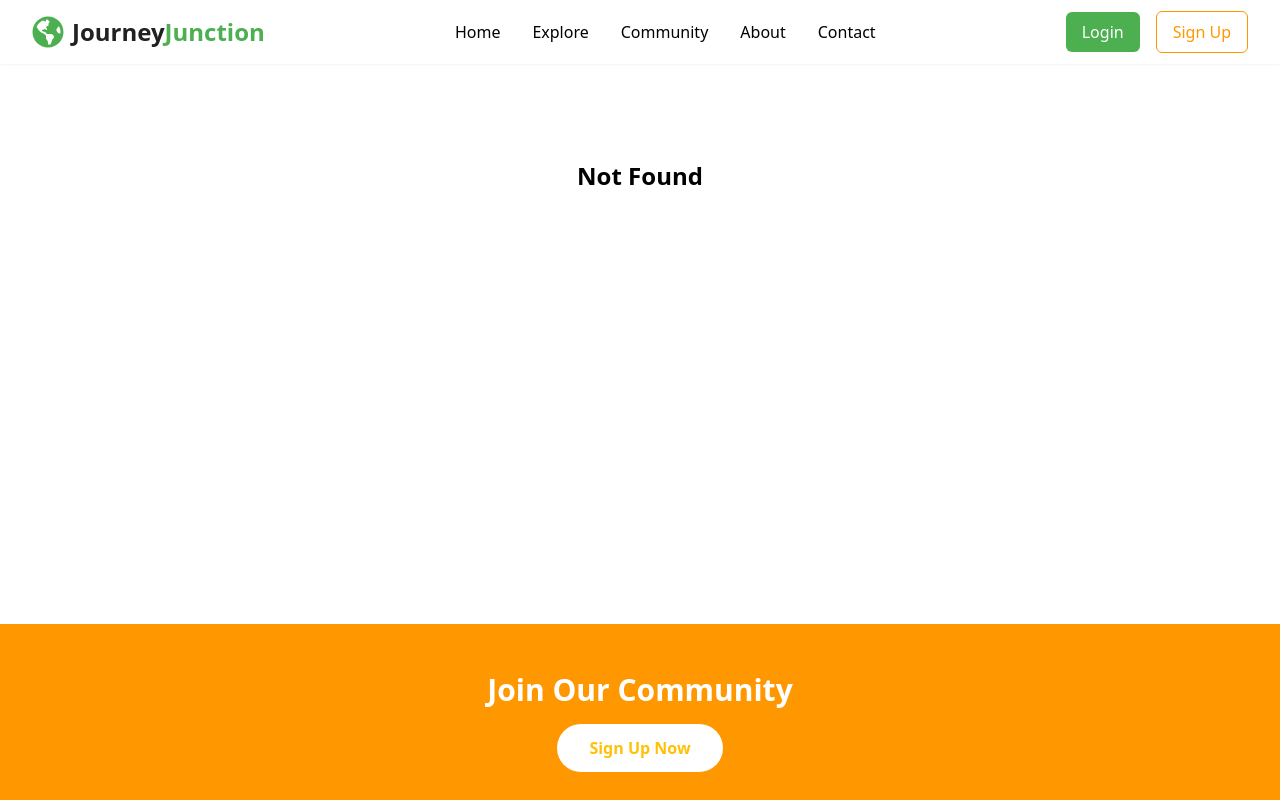
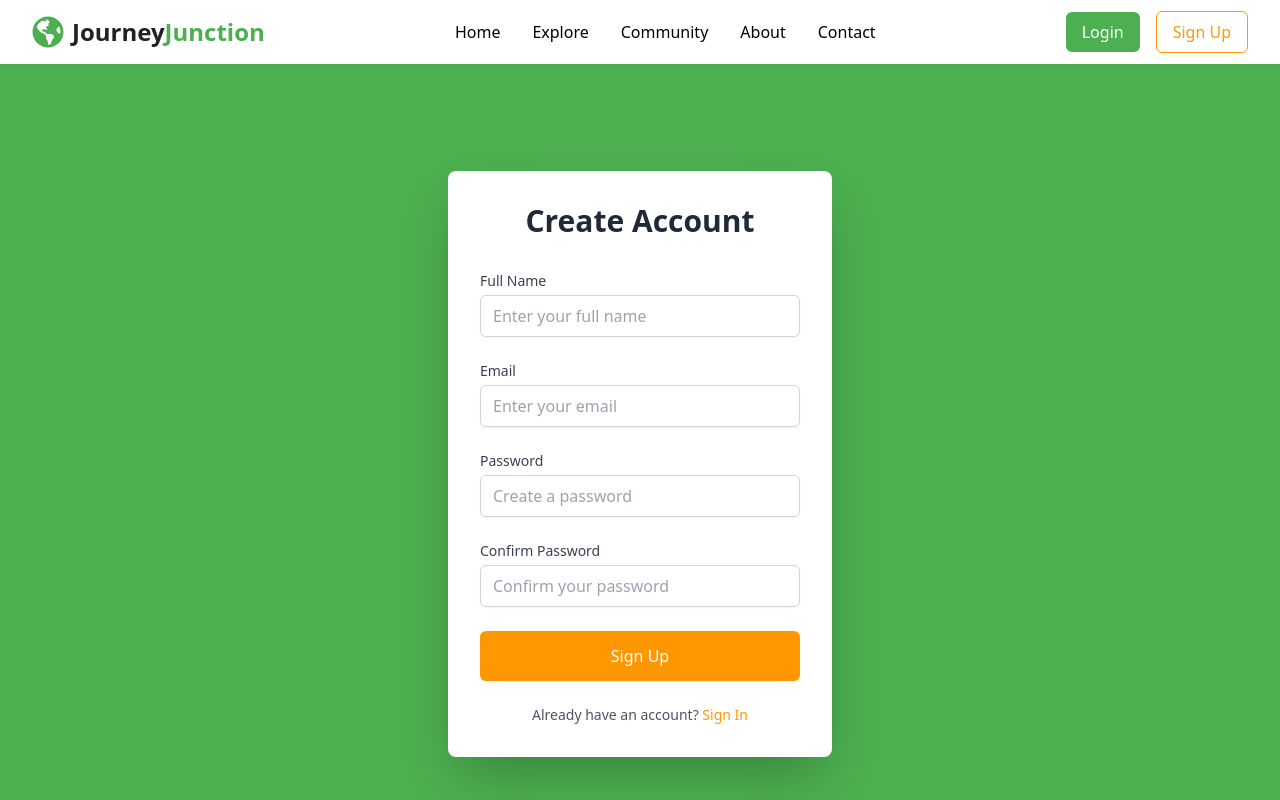
Before and after one commit to atultiwari7388/JourneyJunction-Fullstack-2024, a Next.js app in the folder frontend/: page /signup in a window 1280 px wide. Before the commit this address had no page. Shown: the top 800 px of the page. Built offline with nearby package versions, Linux system fonts and the light colour scheme.

Commit message:
8. Login and signup screen design done

```diff
--- /dev/null
+++ b/frontend/src/app/(pages)/login/page.tsx
@@ -0,0 +1,48 @@
+export default function LoginPage() {
+  return (
+    <div className="min-h-screen flex items-center justify-center bg-myprimary">
+      <div className="bg-white p-8 rounded-lg shadow-2xl w-96">
+        <h1 className="text-3xl font-bold text-center mb-8 text-gray-800">
+          Welcome Back
+        </h1>
+
+        <form className="space-y-6">
+          <div>
+            <label className="block text-sm font-medium text-gray-700">
+              Email
+            </label>
+            <input
+              type="email"
+              className="mt-1 block w-full px-3 py-2 border border-gray-300 rounded-md shadow-sm focus:outline-none focus:ring-2 focus:ring-mysecondary focus:border-mysecondary"
+              placeholder="Enter your email"
+            />
+          </div>
+
+          <div>
+            <label className="block text-sm font-medium text-gray-700">
+              Password
+            </label>
+            <input
+              type="password"
+              className="mt-1 block w-full px-3 py-2 border border-gray-300 rounded-md shadow-sm focus:outline-none focus:ring-2 focus:ring-mysecondary focus:border-mysecondary"
+              placeholder="Enter your password"
+            />
+          </div>
+
+          <button
+            type="submit"
+            className="w-full py-3 px-4 border border-transparent rounded-md shadow-sm text-white bg-mysecondary hover:bg-myprimary focus:outline-none focus:ring-2 focus:ring-offset-2 focus:ring-mysecondary transition duration-150"
+          >
+            Sign In
+          </button>
+        </form>
+
+        <div className="mt-6 text-center">
+          <a href="#" className="text-sm text-mysecondary hover:text-myprimary">
+            Forgot your password?
+          </a>
+        </div>
+      </div>
+    </div>
+  );
+}
--- /dev/null
+++ b/frontend/src/app/(pages)/signup/page.tsx
@@ -0,0 +1,76 @@
+export default function SignUpPage() {
+  return (
+    <div className="min-h-screen flex items-center justify-center bg-myprimary">
+      <div className="bg-white p-8 rounded-lg shadow-2xl w-96 transform hover:scale-105 transition duration-300">
+        <h1 className="text-3xl font-bold text-center mb-8 text-gray-800">
+          Create Account
+        </h1>
+
+        <form className="space-y-6">
+          <div>
+            <label className="block text-sm font-medium text-gray-700">
+              Full Name
+            </label>
+            <input
+              type="text"
+              className="mt-1 block w-full px-3 py-2 border border-gray-300 rounded-md shadow-sm focus:outline-none focus:ring-2 focus:ring-mysecondary focus:border-mysecondary"
+              placeholder="Enter your full name"
+            />
+          </div>
+
+          <div>
+            <label className="block text-sm font-medium text-gray-700">
+              Email
+            </label>
+            <input
+              type="email"
+              className="mt-1 block w-full px-3 py-2 border border-gray-300 rounded-md shadow-sm focus:outline-none focus:ring-2 focus:ring-mysecondary focus:border-mysecondary"
+              placeholder="Enter your email"
+            />
+          </div>
+
+          <div>
+            <label className="block text-sm font-medium text-gray-700">
+              Password
+            </label>
+            <input
+              type="password"
+              className="mt-1 block w-full px-3 py-2 border border-gray-300 rounded-md shadow-sm focus:outline-none focus:ring-2 focus:ring-mysecondary focus:border-mysecondary"
+              placeholder="Create a password"
+            />
+          </div>
+
+          <div>
+            <label className="block text-sm font-medium text-gray-700">
+              Confirm Password
+            </label>
+            <input
+              type="password"
+              className="mt-1 block w-full px-3 py-2 border border-gray-300 rounded-md shadow-sm focus:outline-none focus:ring-2 focus:ring-mysecondary focus:border-mysecondary"
+              placeholder="Confirm your password"
+            />
+          </div>
+
+          <button
+            type="submit"
+            className="w-full py-3 px-4 border border-transparent rounded-md shadow-sm text-white bg-mysecondary hover:bg-myprimary focus:outline-none focus:ring-2 focus:ring-offset-2 focus:ring-mysecondary transition duration-150 transform hover:-translate-y-1"
+          >
+            Sign Up
+          </button>
+        </form>
+
+        <div className="mt-6 text-center">
+          <p className="text-sm text-gray-600">
+            Already have an account?{" "}
+            <a
+              href="/login"
+              className="text-mysecondary hover:text-myprimary font-medium"
+            >
+              Sign In
+            </a>
+          </p>
+        </div>
+      </div>
+    </div>
+  );
+}
--- /dev/null
+++ b/frontend/src/common/Api.tsx
@@ -0,0 +1,3 @@
+export const BASE_URL = process.env.NEXT_PUBLIC_BASE_URL;
+
+export const ApiList = {};
--- a/frontend/src/components/Header.tsx
+++ b/frontend/src/components/Header.tsx
@@ -56,6 +56,7 @@ export default function Header() {
 
           {/* User Actions */}
           <div className="hidden md:flex items-center space-x-4">
+            <Link href={"/login"}>
               <motion.button
                 whileHover={{ scale: 1.05 }}
                 whileTap={{ scale: 0.95 }}
@@ -63,6 +64,8 @@ export default function Header() {
               >
                 Login
               </motion.button>
+            </Link>
+            <Link href={"/signup"}>
               <motion.button
                 whileHover={{ scale: 1.05 }}
                 whileTap={{ scale: 0.95 }}
@@ -70,6 +73,7 @@ export default function Header() {
               >
                 Sign Up
               </motion.button>
+            </Link>
           </div>
 
           {/* Mobile Menu Button */}
@@ -127,6 +131,7 @@ export default function Header() {
                 Contact
               </Link>
               <div className="pt-4 flex flex-col space-y-2">
+                <Link href={"/login"}>
                   <motion.button
                     whileHover={{ scale: 1.05 }}
                     whileTap={{ scale: 0.95 }}
@@ -134,6 +139,8 @@ export default function Header() {
                   >
                     Login
                   </motion.button>
+                </Link>
+                <Link href={"/signup"}>
                   <motion.button
                     whileHover={{ scale: 1.05 }}
                     whileTap={{ scale: 0.95 }}
@@ -141,6 +148,7 @@ export default function Header() {
                   >
                     Sign Up
                   </motion.button>
+                </Link>
               </div>
             </div>
           </motion.div>
```
Lines whose indentation alone changed are shown as unchanged.
